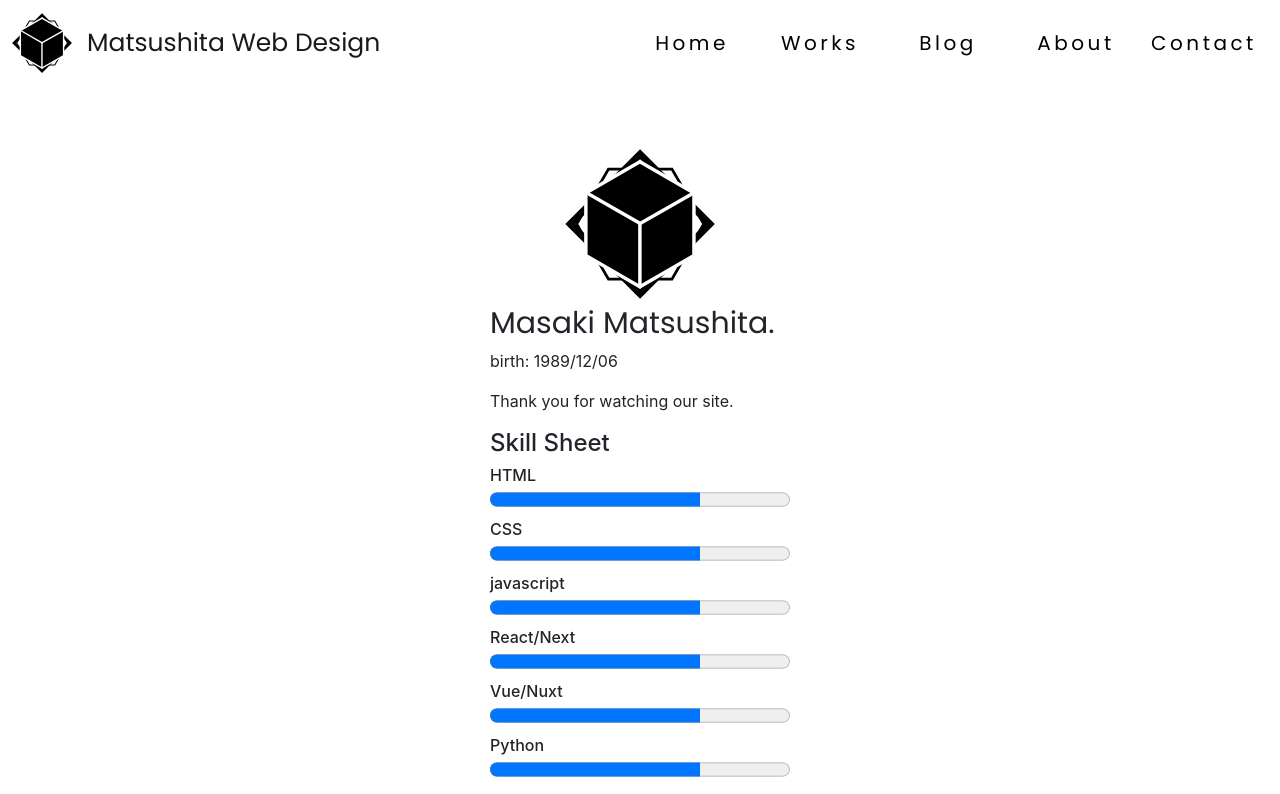
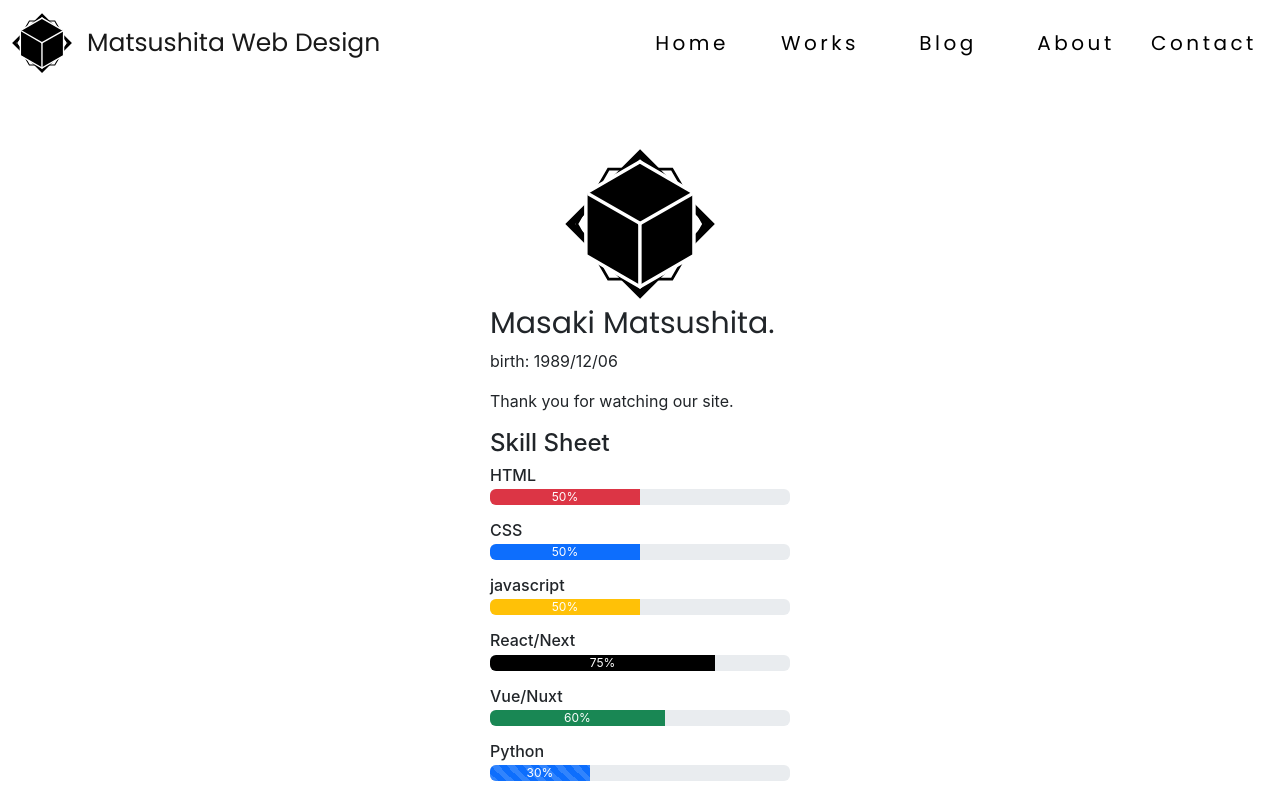
Before and after one commit to MSK1206/mwd-official-jamstack-blog, a Next.js app: page /about in a window 1280 px wide. Shown: the top 794 px of the page. Built offline with nearby package versions, Linux system fonts and the light colour scheme; no server answers.

Commit message:
About page : Progress bar fix .

```diff
--- a/src/pages/about.tsx
+++ b/src/pages/about.tsx
@@ -34,41 +34,57 @@ const About: NextPage = () => {
           <h4 className={styles.skillsheet}>Skill Sheet</h4>
           <div className={styles.skillbar}>
             <h6 className={styles.skillnamebar}>HTML</h6>
-            <progress id="Progress_Html" max="100" value="70">
-              70%
-            </progress>
+            <div className="progress w-100 mt-1 mb-3">
+              <div className="progress-bar col-6 bg-danger" role="progressbar">
+                50%
+              </div>
+            </div>
           </div>
           <div className={styles.skillbar}>
             <h6 className={styles.skillnamebar}>CSS</h6>
-            <progress id="Progress_Html" max="100" value="70">
-              70%
-            </progress>
+            <div className="progress w-100 mt-1 mb-3">
+              <div className="progress-bar col-6" role="progressbar">
+                50%
+              </div>
+            </div>
           </div>
           <div className={styles.skillbar}>
             <h6 className={styles.skillnamebar}>javascript</h6>
-            <progress id="Progress_Html" max="100" value="70">
-              70%
-            </progress>
+            <div className="progress w-100 mt-1 mb-3">
+              <div className="progress-bar col-6 bg-warning" role="progressbar">
+                50%
+              </div>
+            </div>
           </div>
           <div className={styles.skillbar}>
             <h6 className={styles.skillnamebar}>React/Next</h6>
-            <progress id="Progress_Html" max="100" value="70">
-              70%
-            </progress>
+            <div className="progress w-100 mt-1 mb-3">
+              <div className="progress-bar col-9 bg-black" role="progressbar">
+                75%
+              </div>
+            </div>
           </div>
           <div className={styles.skillbar}>
             <h6 className={styles.skillnamebar}>Vue/Nuxt</h6>
-            <progress id="Progress_Html" max="100" value="70">
-              70%
-            </progress>
+            <div className="progress w-100 mt-1 mb-3">
+              <div className="progress-bar col-7 bg-success" role="progressbar">
+                60%
+              </div>
+            </div>
           </div>
           <div className={styles.skillbar}>
             <h6 className={styles.skillnamebar}>Python</h6>
-            <progress id="Progress_Html" max="100" value="70">
-              70%
-            </progress>
+            <div className="progress w-100 mt-1 mb-3">
+              <div
+                className="progress-bar col-4 progress-bar-striped"
+                role="progressbar"
+              >
+                30%
+              </div>
+            </div>
           </div>
         </div>
+        <hr />
         <Social />
       </main>
     </div>
--- a/src/styles/About.module.css
+++ b/src/styles/About.module.css
@@ -34,9 +34,6 @@
 .skillnamebar {
   margin: 0 auto;
   padding: 0 auto;
-}
-.skillbar progress {
-  min-width: 300px;
 }
 
 @media (max-width: 600px) {
--- a/src/styles/globals.css
+++ b/src/styles/globals.css
@@ -62,8 +62,8 @@ i:hover {
   color: cornflowerblue;
 }
 /* About Page Progress-bar CSS */
-#Progress_Html {
-  min-height: 1.8rem;
+.progress {
+  min-width: 300px;
 }
 
 @media (max-width: 897px) {
```
